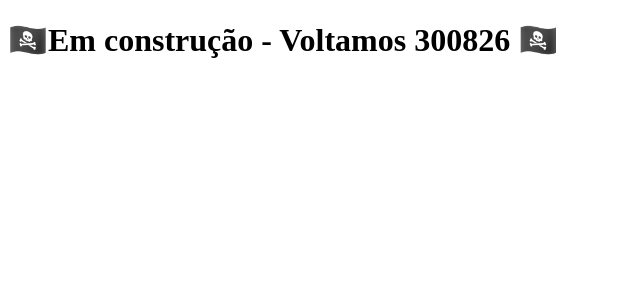
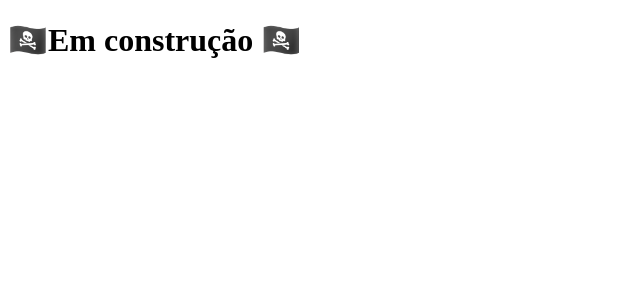
Before and after one commit to vinifmarques/clone-tabnews, a Next.js app: page / in a window 1280 px wide. Shown: the top 300 px of the page, without its empty margins (0-640 px from the left). Built offline with nearby package versions, Linux system fonts and the light colour scheme.

Commit message:
alteração texto em construção

```diff
--- a/pages/index.js
+++ b/pages/index.js
@@ -1,5 +1,5 @@
 function Home() {
-  return <h1>🏴‍☠️Em construção - Voltamos 300826 🏴‍☠️</h1>;
+  return <h1>🏴‍☠️Em construção 🏴‍☠️</h1>;
 }
 
 export default Home;
```
